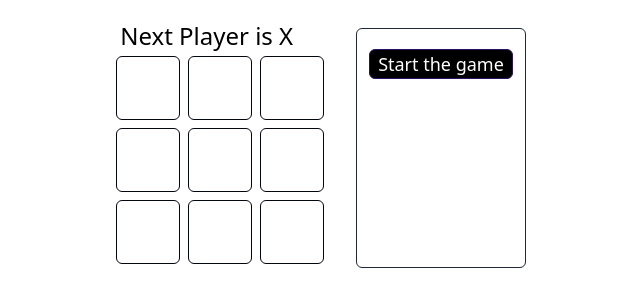
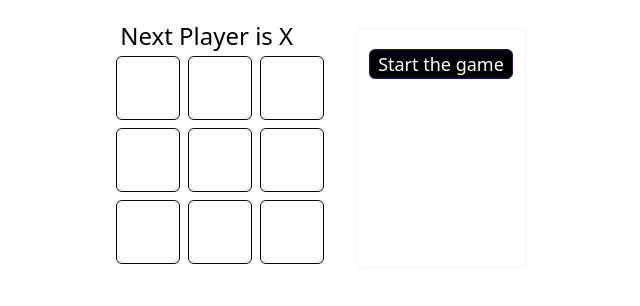
Before and after one commit to iamhanif/tic-tac-toe-game, a React (Vite) app: page / in a window 1280 px wide. Shown: the top 306 px of the page, without its empty margins (321-961 px from the left). Built offline with nearby package versions, Linux system fonts and the light colour scheme.

Commit message:
history border styles edited

```diff
--- a/src/Game.jsx
+++ b/src/Game.jsx
@@ -46,7 +46,7 @@ export default function Game() {
       >
         <Board xIsNext={xIsNext} onPlay={onPlay} squares={currentSquares} />
       </div>
-      <div className="text-lg mt-4 sm:ml-4 border border-gray-800 rounded-md p-3">
+      <div className="text-lg mt-4 sm:ml-4 border border-gray-100 rounded-md p-3">
         <ol className="">{moves}</ol>
       </div>
     </div>
```
